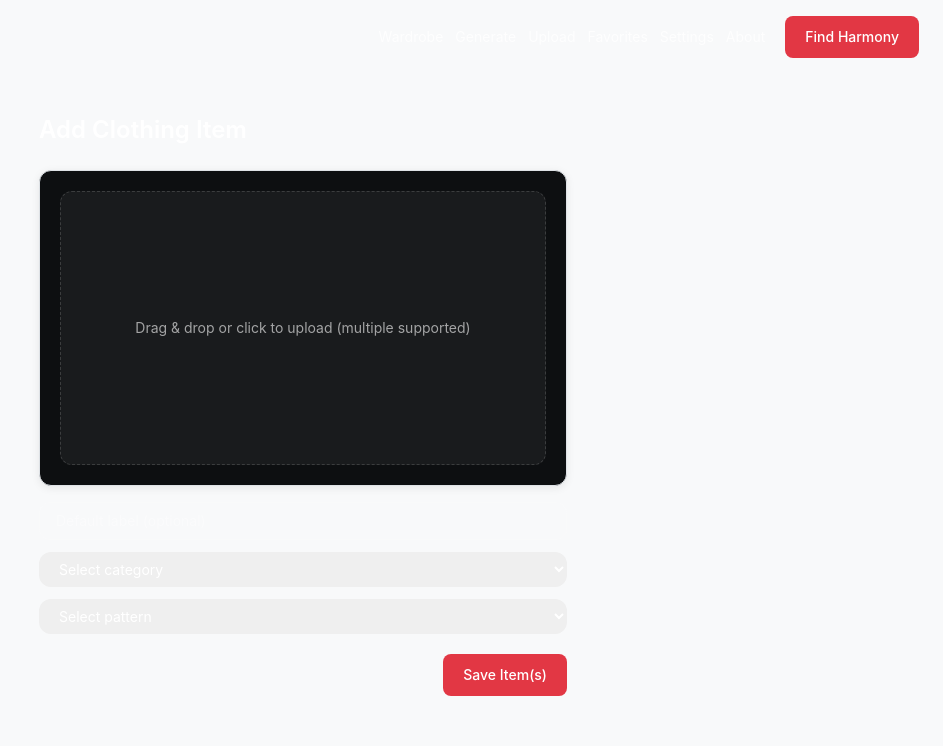
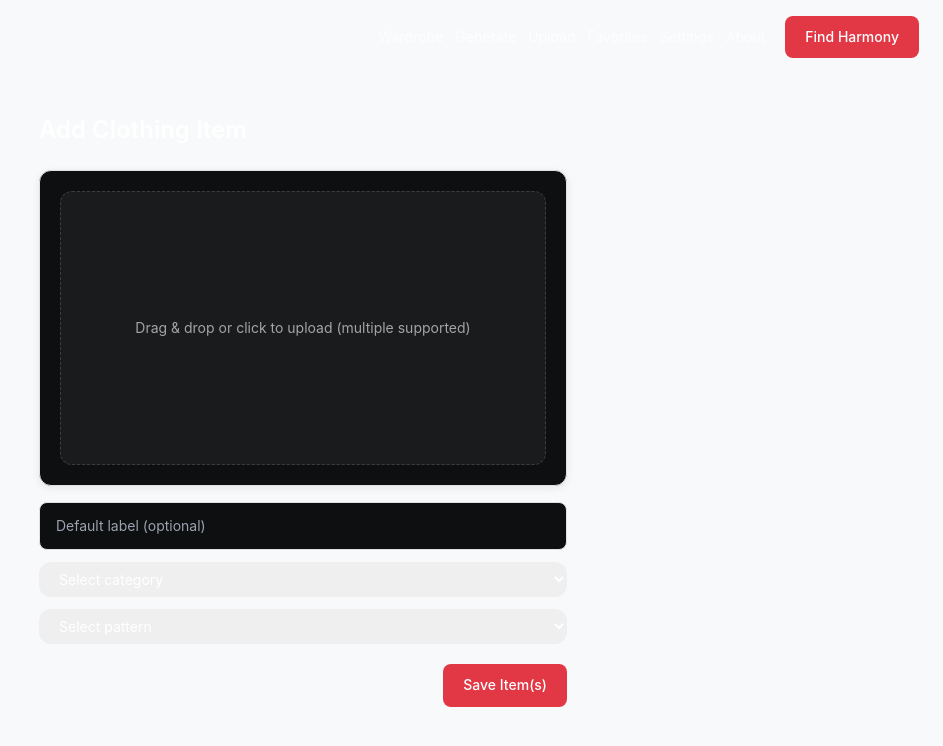
Before and after one commit to NoAxial/Tintly, a React (Vite) app: page /upload in a window 1280 px wide. Shown: the top 746 px of the page, without its empty margins (337-1280 px from the left). Built offline with nearby package versions, Linux system fonts and the light colour scheme.

Commit message:
Auto-commit: Agent tool execution

```diff
--- a/src/components/ui/Input.tsx
+++ b/src/components/ui/Input.tsx
@@ -1,11 +1,9 @@
-import React from "react";
-
 type InputProps = React.InputHTMLAttributes<HTMLInputElement>;
 
 export default function Input({ className = "", ...props }: InputProps): JSX.Element {
 	return (
 		<input
-			className={`w-full rounded-xl bg-white/5 border border-white/10 px-4 py-2 text-sm text-white placeholder-white/40 outline-none focus:ring-2 focus:ring-white/20 ${className}`}
+			className={`input ${className}`}
 			{...props}
 		/>
 	);
```
